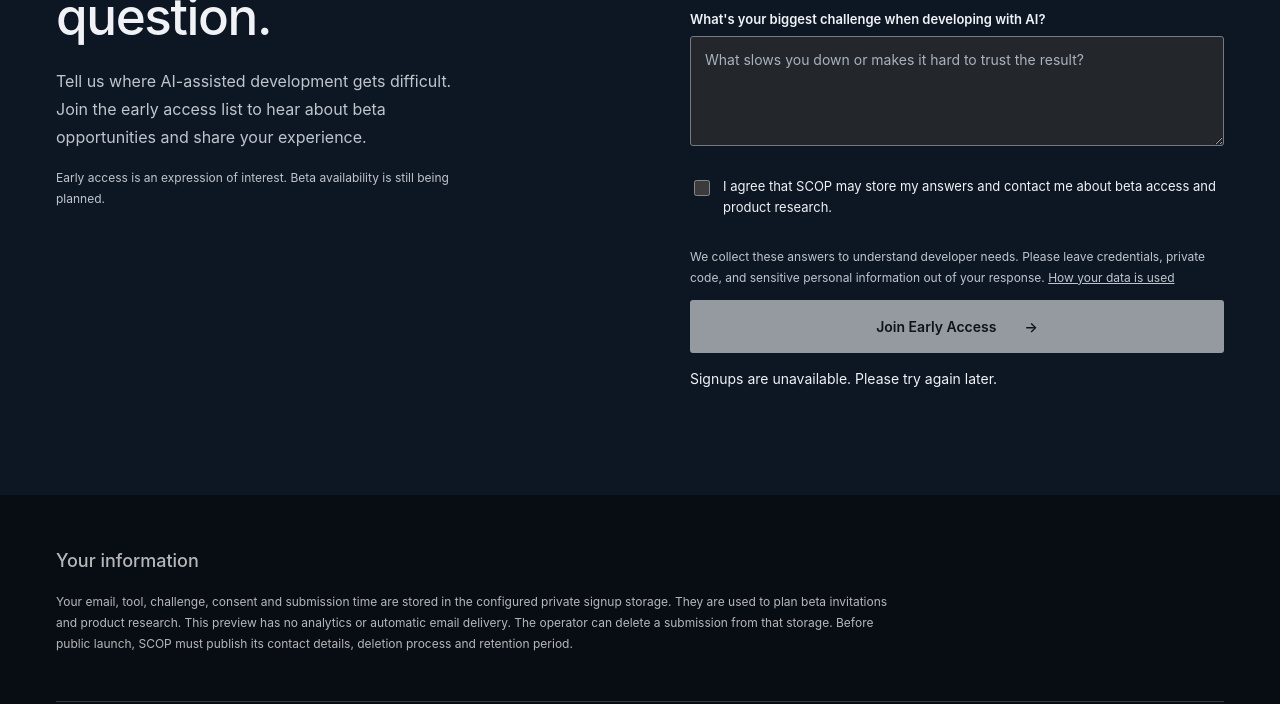
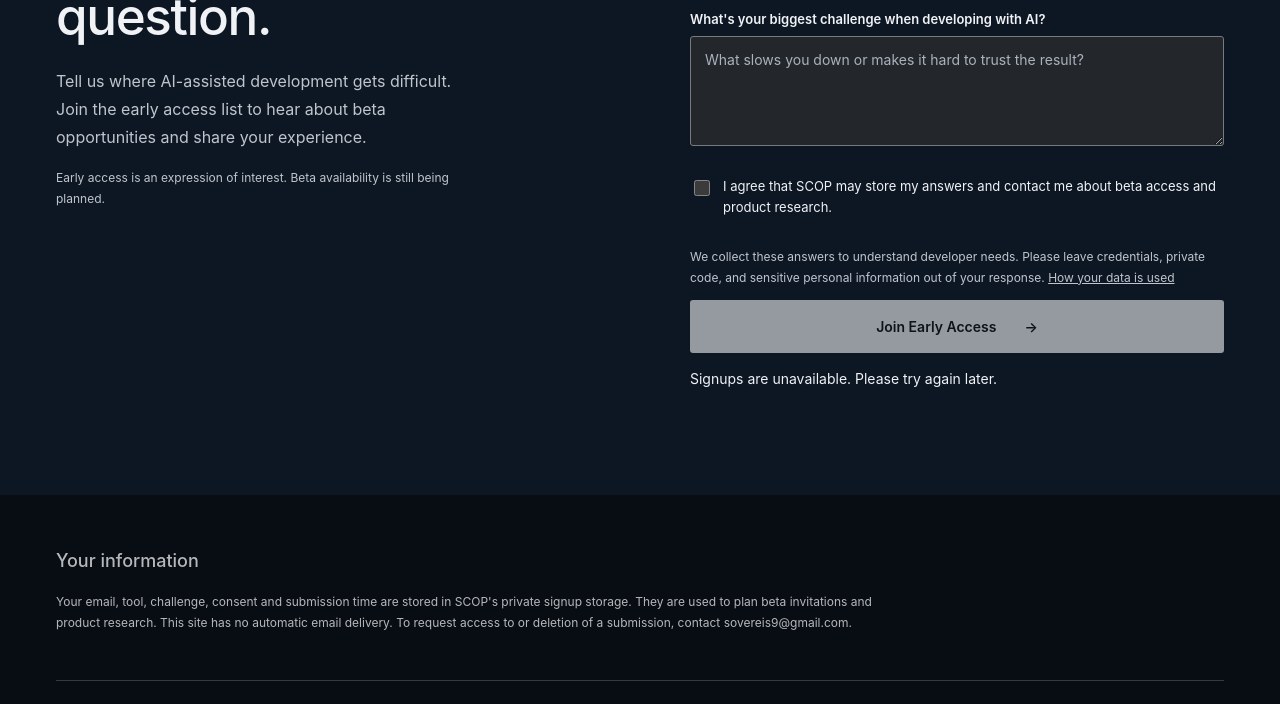
Before and after one commit to sovereis/REIVRO, a plain HTML site: page landing/index.html in a window 1280 px wide. Shown: the part 1917-2621 px from the top of the page. Drawn offline with Linux system fonts and the light colour scheme; no server answers.

Commit message:
docs: publish SCOP signup privacy contact

```diff
--- a/landing/index.html
+++ b/landing/index.html
@@ -61,7 +61,7 @@
         <p id="form-status" role="status" aria-live="polite">Checking signup availability…</p>
       </form></div>
     </section>
-    <section class="wrap privacy-details" id="privacy-details"><h2>Your information</h2><p>Your email, tool, challenge, consent and submission time are stored in the configured private signup storage. They are used to plan beta invitations and product research. This preview has no analytics or automatic email delivery. The operator can delete a submission from that storage. Before public launch, SCOP must publish its contact details, deletion process and retention period.</p></section>
+    <section class="wrap privacy-details" id="privacy-details"><h2>Your information</h2><p>Your email, tool, challenge, consent and submission time are stored in SCOP's private signup storage. They are used to plan beta invitations and product research. This site has no automatic email delivery. To request access to or deletion of a submission, contact <a href="mailto:sovereis9@gmail.com">sovereis9@gmail.com</a>.</p></section>
   </main>
   <footer class="wrap"><a class="brand" href="#">SCOP<span class="brand-dot" aria-hidden="true">.</span></a><p>An ecosystem in the making.</p><a href="https://github.com/sovereis/SCOP" target="_blank" rel="noopener noreferrer">GitHub <span class="sr-only">(opens in a new tab)</span> →</a></footer>
 </body>
```
